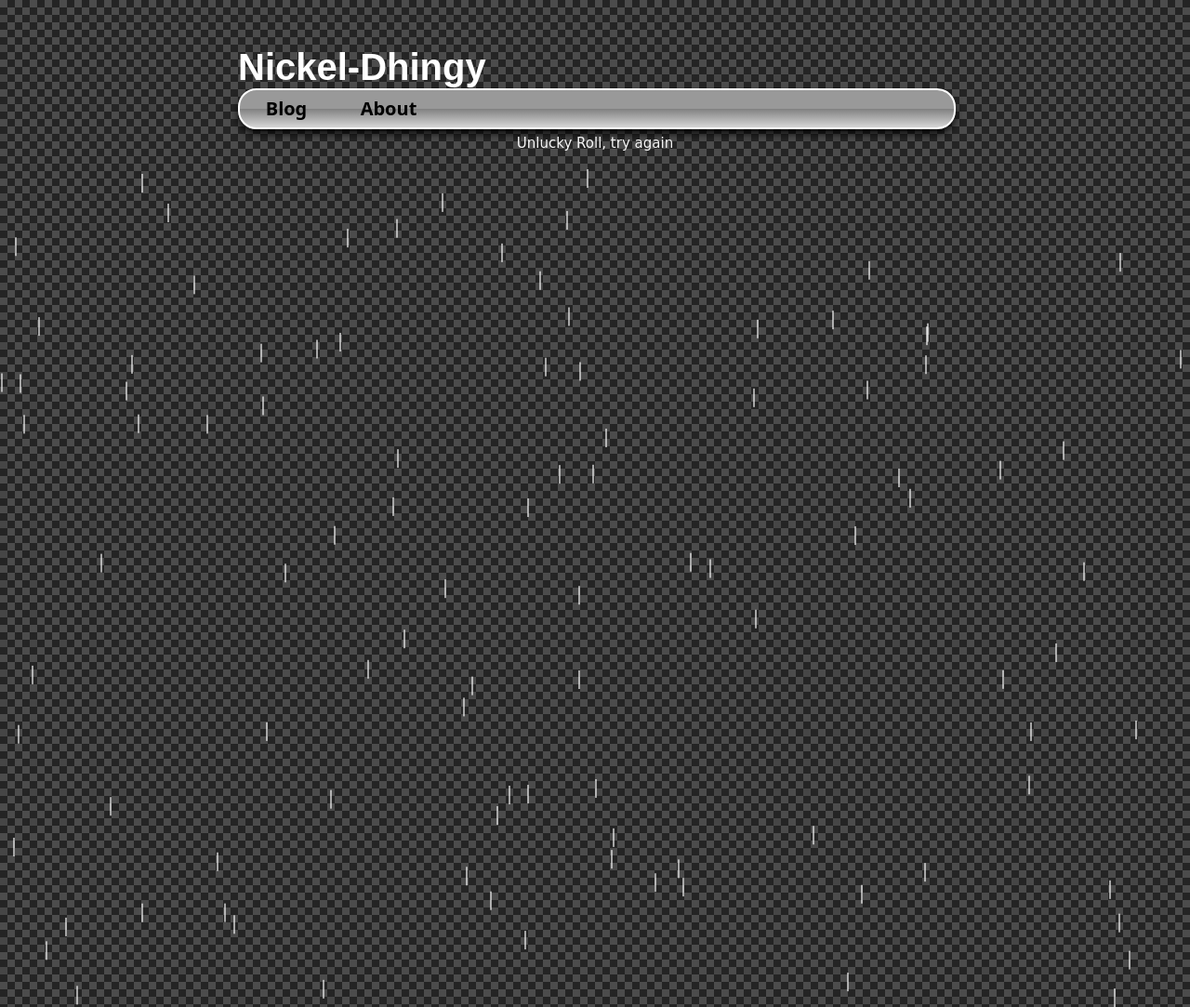
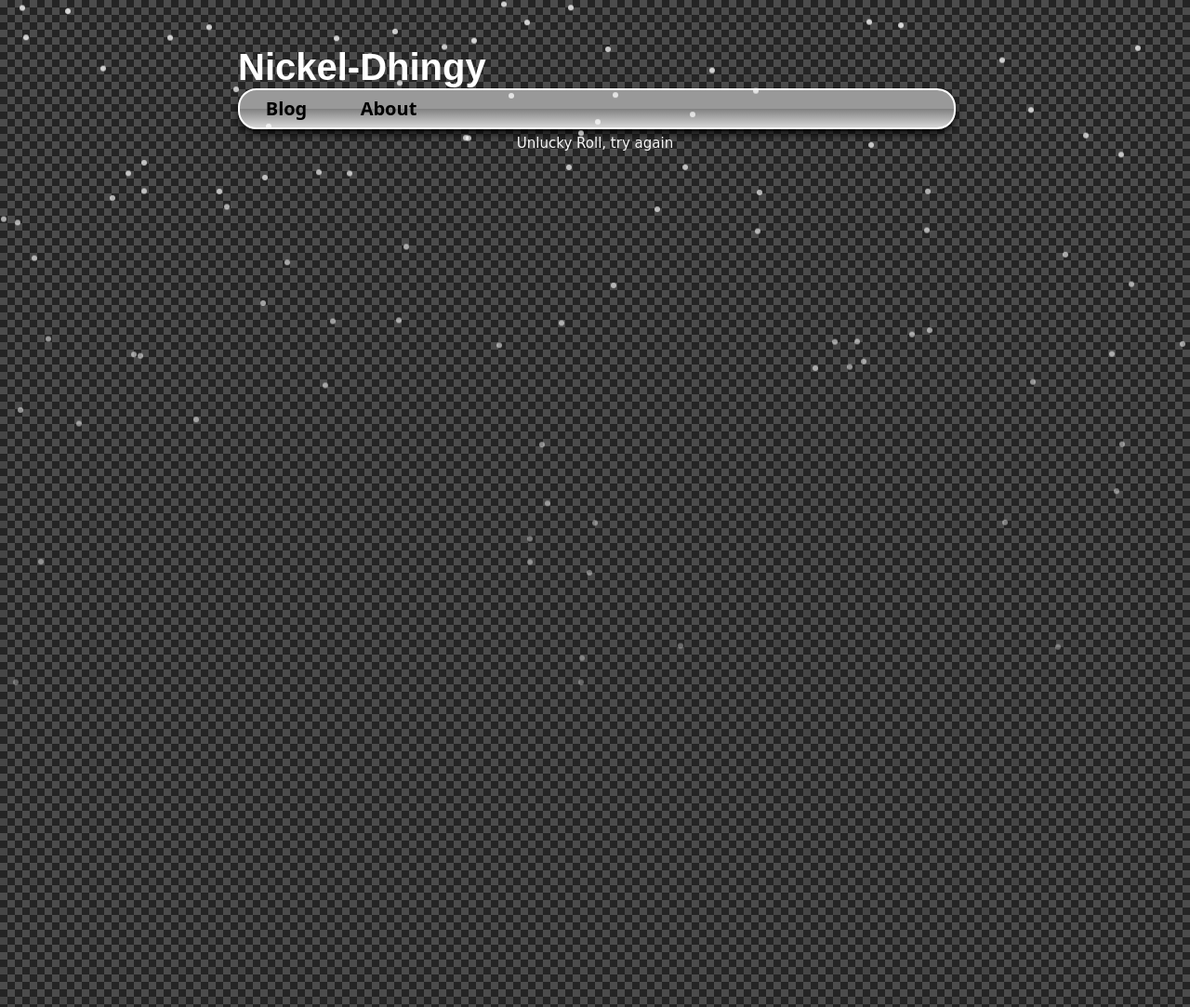
Before and after one commit to PiSquaredx3/Nickel-Dhingy, a Jekyll site: the page built from about.md, in a window 1280 px wide. Shown: the whole page at 93% size. Built offline with Jekyll 4.4.1, drawn with Linux system fonts in a browser that asks for light colours.

Commit message:
Update default.html

```diff
--- a/_layouts/default.html
+++ b/_layouts/default.html
@@ -6,17 +6,25 @@
     <title>{{ page.title }}</title>
     <link rel="stylesheet" href="{{ '/assets/style.css' | relative_url }}">
     <style>
-        .raindrop {
+        .snowflake {
             position: absolute;
-            width: 2px;
-            height: 20px;
-            background: rgba(255, 255, 255, 0.6);
+            top: -10px;
+            width: 6px;
+            height: 6px;
+            background: white;
+            border-radius: 50%;
+            opacity: 0.8;
             animation: fall linear infinite;
         }
 
         @keyframes fall {
-            to {
+            0% {
+                transform: translateY(0);
+                opacity: 0.8;
+            }
+            100% {
                 transform: translateY(100vh);
+                opacity: 0.2;
             }
         }
     </style>
```
Also changed, not shown: other parts of _layouts/default.html (+6 -6 lines).
